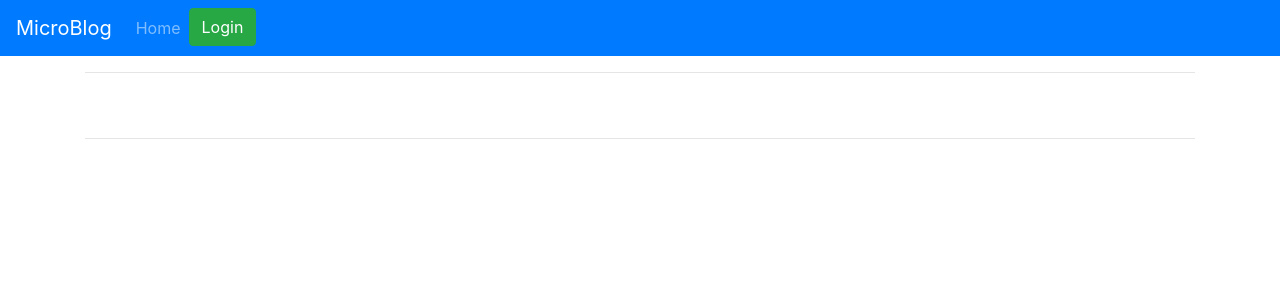
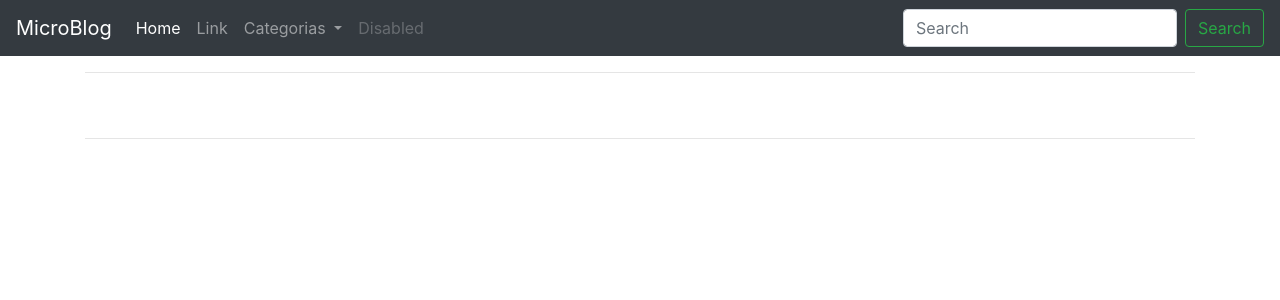
Before and after one commit to AndreTeixeirax8/MicroBlog, a Node server app: page /articles/page/1 in a window 1280 px wide. Shown: the top 300 px of the page. Run offline with Node 20, Linux system fonts and the light colour scheme; data that the repository does not hold is empty; some libraries are stand-ins or nearby versions.

Commit message:
Modificando a home

```diff
--- a/views/partials/homenavbar.ejs
+++ b/views/partials/homenavbar.ejs
@@ -1,4 +1,4 @@
-<nav class="navbar navbar-expand-lg navbar-dark bg-primary">
+<!--<nav class="navbar navbar-expand-lg navbar-dark bg-primary">
     <a class="navbar-brand" href="/">
         MicroBlog
     </a>
@@ -21,8 +21,44 @@
             </li>
         </ul>
 
-
-
     </ul>
 
-</nav>
+</nav>-->
+<nav class="navbar navbar-expand-lg navbar-dark bg-dark">
+    <a class="navbar-brand" href="/">MicroBlog</a>
+    <button class="navbar-toggler" type="button" data-toggle="collapse" data-target="#navbarSupportedContent" aria-controls="navbarSupportedContent" aria-expanded="false" aria-label="Toggle navigation">
+      <span class="navbar-toggler-icon"></span>
+    </button>
+
+    <div class="collapse navbar-collapse" id="navbarSupportedContent">
+      <ul class="navbar-nav mr-auto">
+        <li class="nav-item active">
+          <a class="nav-link" href="/">Home <span class="sr-only">(current)</span></a>
+        </li>
+        <li class="nav-item">
+          <a class="nav-link" href="#">Link</a>
+        </li>
+        <li class="nav-item dropdown">
+          <a class="nav-link dropdown-toggle" href="#" id="navbarDropdown" role="button" data-toggle="dropdown" aria-haspopup="true" aria-expanded="false">
+           Categorias
+          </a>
+          <div class="dropdown-menu" aria-labelledby="navbarDropdown">
+            <% categories.forEach(category =>{ %>
+
+                    <a  class="nav-link bg-dark" href="/category/<%= category.slug %>"><%= category.title %></a>
+
+            <%})%>
+            <div class="dropdown-divider"></div>
+            <a href="/login" class="nav-link bg-success">Login</a>
+          </div>
+        </li>
+        <li class="nav-item">
+          <a class="nav-link disabled" href="#">Disabled</a>
+        </li>
+      </ul>
+      <form class="form-inline my-2 my-lg-0">
+        <input class="form-control mr-sm-2" type="search" placeholder="Search" aria-label="Search">
+        <button class="btn btn-outline-success my-2 my-sm-0" type="submit">Search</button>
+      </form>
+    </div>
+  </nav>
```
